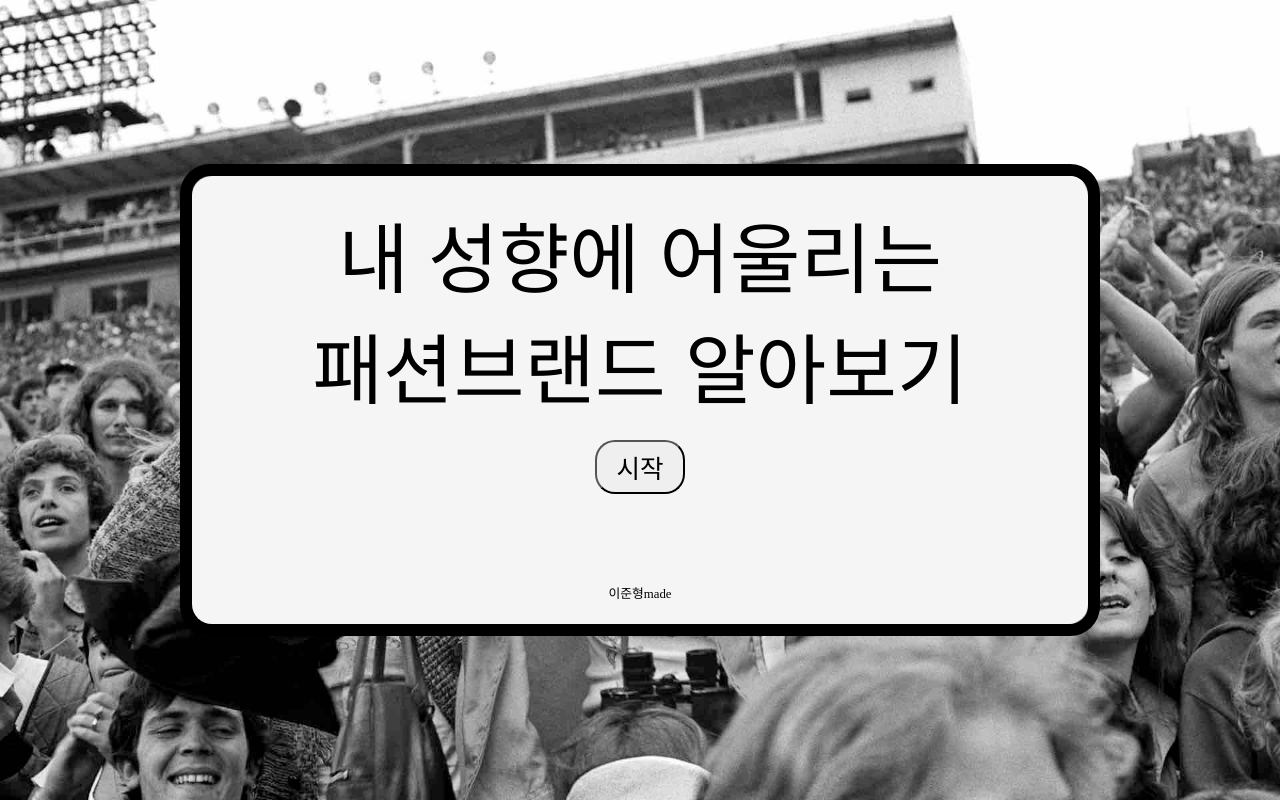
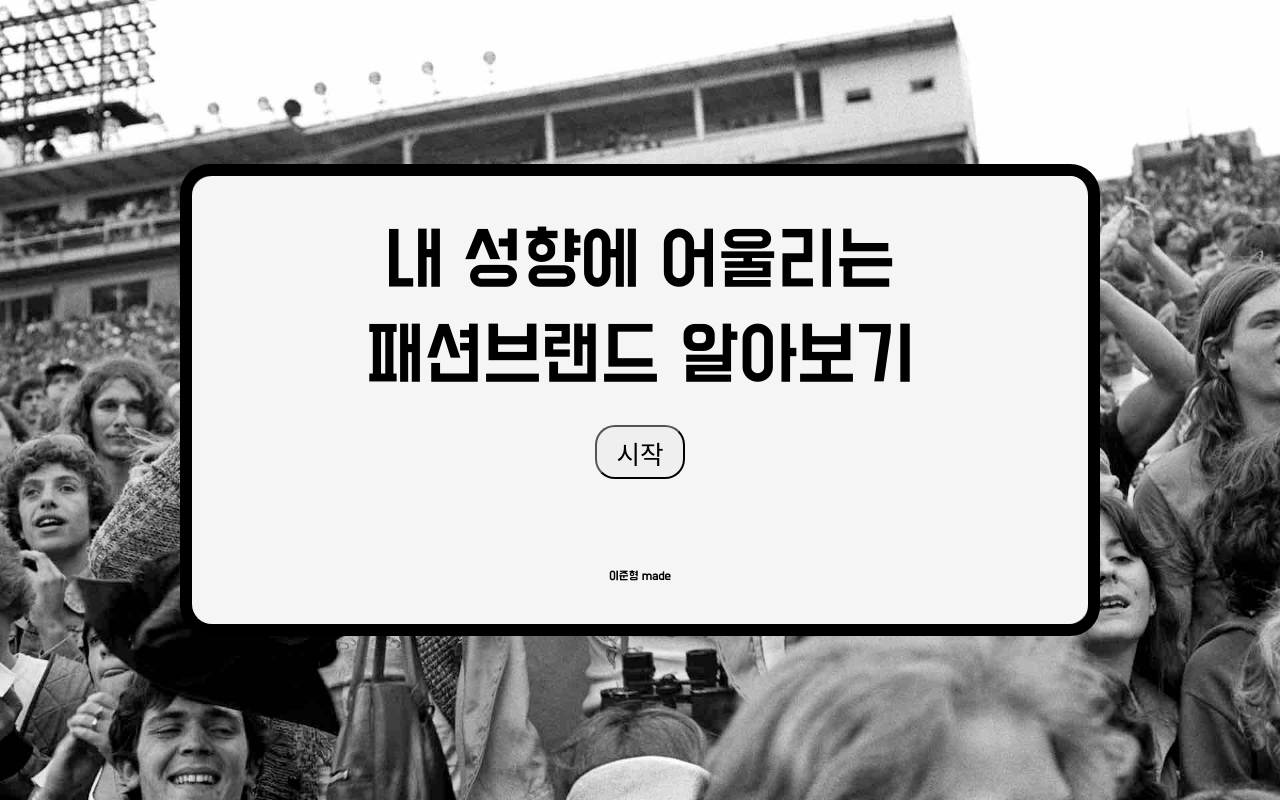
Before and after one commit to wnsguddl9410/Chosenbrand, a React (Create React App) app: page / in a window 1280 px wide. Built offline with nearby package versions, Linux system fonts and the light colour scheme.

Commit message:
font family

```diff
--- a/src/container/question.js
+++ b/src/container/question.js
@@ -75,7 +75,7 @@ start?(
                 <div className="firstq">
                 <p>내 성향에 어울리는 <br/>패션브랜드 알아보기</p>
                 <button onClick={this.startquiz} className="start">시작</button>
-                <p className="me">이준형made</p>
+                <p className="me">이준형 made</p>
                 </div>
 ) : (num==0)?
                 (<div className="Personal">
--- a/src/style/question.css
+++ b/src/style/question.css
@@ -1,3 +1,7 @@
+@font-face {
+  font-family: "Do Hyeon";
+  src: url("../fonts/DoHyeon-Regular.ttf") format("truetype");
+}
 .question {
   width: 100%;
   height: 100%;
```
